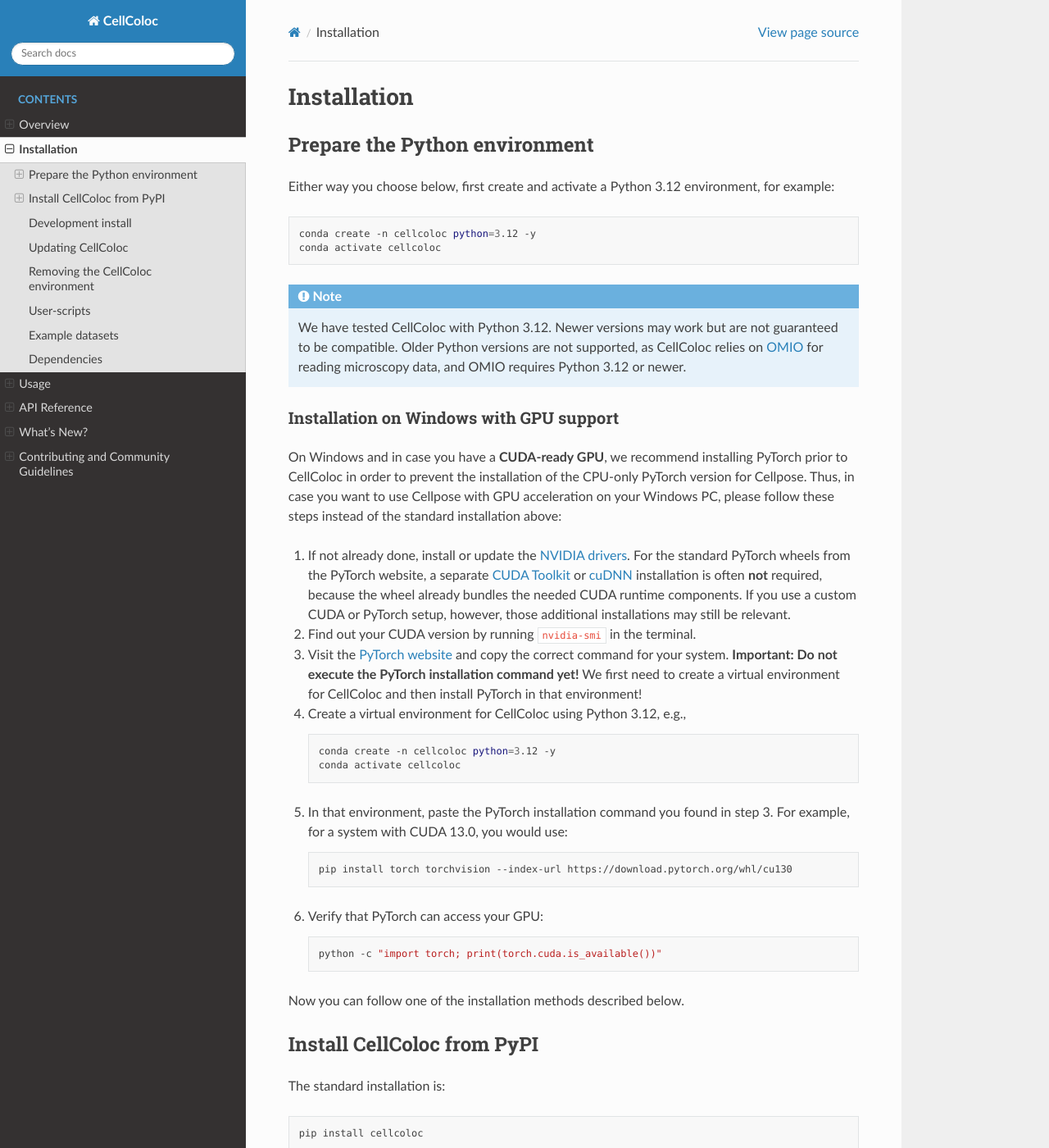
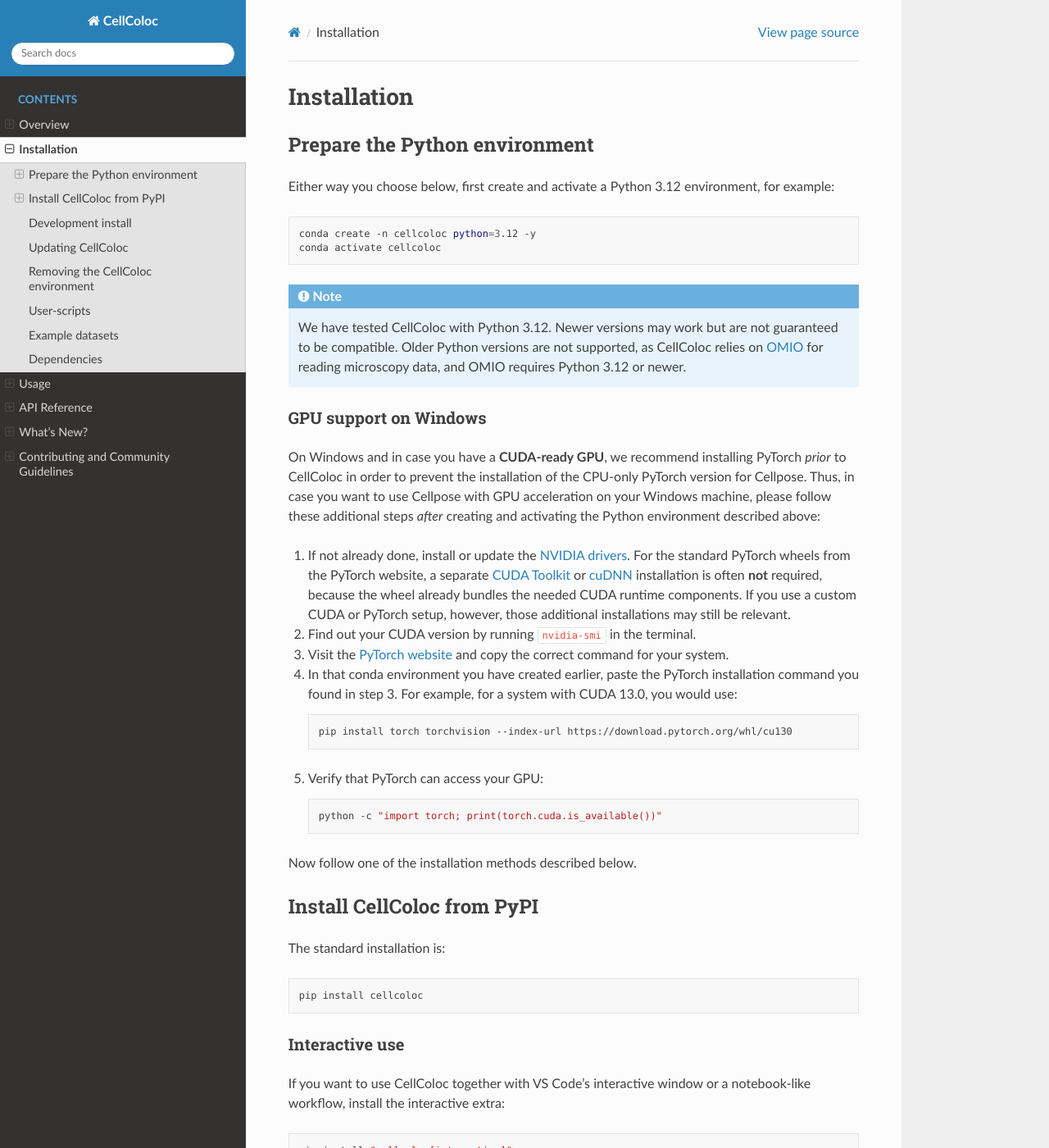
Before and after one commit to FabrizioMusacchio/cellcoloc, a Sphinx documentation site: the page built from docs/source/installation.rst, in a window 1280 px wide and 1400 px high. Shown: the whole window at 82% size. Built offline with Sphinx 7.4.7 and the Read the Docs theme 3.1.0, drawn with Linux system fonts in a browser that asks for light colours.

Commit message:
docs: refine GPU installation instructions for Windows in installation guide

```diff
--- a/docs/source/installation.rst
+++ b/docs/source/installation.rst
@@ -19,40 +19,34 @@
    reading microscopy data, and OMIO requires Python 3.12 or newer.
 
 
-Installation on Windows with GPU support
-^^^^^^^^^^^^^^^^^^^^^^^^^^^^^^^^^^^^^^^^
+GPU support on Windows
+^^^^^^^^^^^^^^^^^^^^^^
 
 On Windows and in case you have a **CUDA-ready GPU**, we recommend installing
-PyTorch prior to CellColoc in order to prevent the installation of the CPU-only
+PyTorch *prior* to CellColoc in order to prevent the installation of the CPU-only
 PyTorch version for Cellpose. Thus, in case you want to use Cellpose with GPU
-acceleration on your Windows PC, please follow these steps instead of the
-standard installation above:
+acceleration on your Windows machine, please follow these additional steps *after*
+creating and activating the Python environment described above:
 
 1. If not already done, install or update the `NVIDIA drivers <https://www.nvidia.com/Download/index.aspx>`_.
    For the standard PyTorch wheels from the PyTorch website, a separate `CUDA Toolkit <https://developer.nvidia.com/cuda-downloads>`_ or `cuDNN <https://developer.nvidia.com/cudnn>`_ installation is often **not** required, because the wheel already bundles the needed CUDA runtime components. If you use a custom CUDA or PyTorch setup, however, those additional installations may still be relevant.
 2. Find out your CUDA version by running ``nvidia-smi`` in the terminal.
-3. Visit the `PyTorch website <https://pytorch.org/get-started/locally/>`_ and copy the correct command for your system.
-   **Important: Do not execute the PyTorch installation command yet!** We first need to create a virtual environment for CellColoc and then install PyTorch in that environment!
-4. Create a virtual environment for CellColoc using Python 3.12, e.g.,
-
-   .. code-block:: bash
-
-      conda create -n cellcoloc python=3.12 -y
-      conda activate cellcoloc
-
-5. In that environment, paste the PyTorch installation command you found in step 3. For example, for a system with CUDA 13.0, you would use:
+3. Visit the `PyTorch website <https://pytorch.org/get-started/locally/>`_ and copy
+   the correct command for your system.
+4. In that conda environment you have created earlier, paste the PyTorch installation
+   command you found in step 3. For example, for a system with CUDA 13.0, you would use:
 
    .. code-block:: bash
 
       pip install torch torchvision --index-url https://download.pytorch.org/whl/cu130
 
-6. Verify that PyTorch can access your GPU:
+5. Verify that PyTorch can access your GPU:
 
    .. code-block:: bash
 
       python -c "import torch; print(torch.cuda.is_available())"
 
-Now you can follow one of the installation methods described below.
+Now follow one of the installation methods described below.
 
 
 Install CellColoc from PyPI
```
